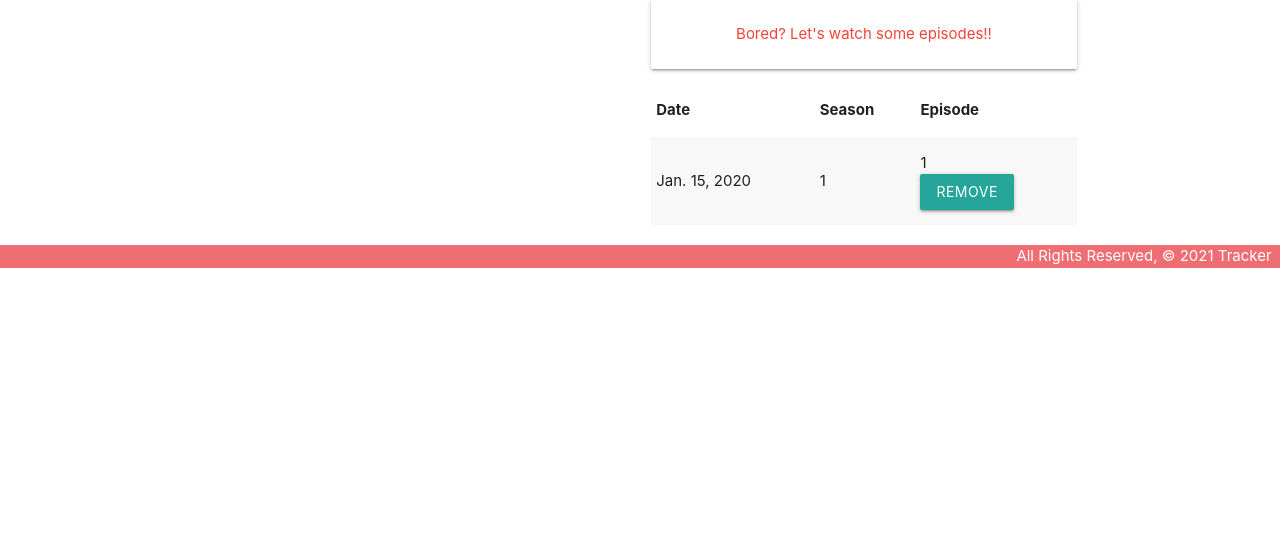
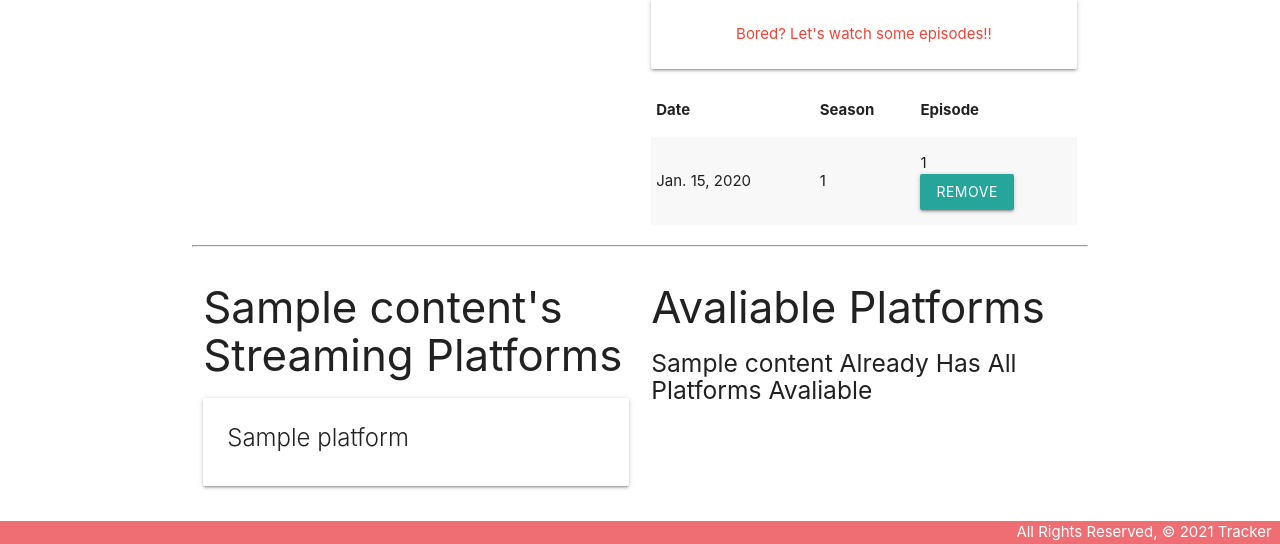
Before and after one commit to Froy-y/Tracker-App, a Django app: page /content/1/ in a window 1280 px wide. Shown: the part 557-1101 px from the top of the page. Before the commit the page ends 825 px from the top, so only its background shows below. Run offline with Django 3.2, Linux system fonts and the light colour scheme; tables that the repository leaves empty hold one stand-in row (values such as "Sample post").

Commit message:
Commit 16 - Creat an association between platforms and content with an add button in details page

```diff
--- a/main_app/templates/content/detail.html
+++ b/main_app/templates/content/detail.html
@@ -64,6 +64,49 @@
         </table>
     </div>
 </div>
+<hr>
+<div class="row">
+    <div class="col s6">
+        <h3>
+            {{ cont.name }}'s Streaming Platforms
+        </h3>
+        {% if cont.platform.count %}
+            {% for plat in cont.platform.all %}
+            <div class="card">
+                <div class="card-content">
+                    <span class="card-title">
+                        <span>{{ plat.name }}</span>
+                    </span>
+                </div>
+            </div>
+            {% endfor %}
+        {% else %}
+            <h5>No Platforms :(</h5>
+        {% endif %}
+    </div>
+    <div class="col s6">
+        <h3>Avaliable Platforms</h3>
+        {% if platforms.count %}
+            {% for plat in platforms.all %}
+                <div class="card">
+                    <div class="card-content">
+                        <span class="card-title">
+                            A <span>{{ plat.name }}</span>
+                        </span>
+                    </div>
+                    <div class="card-action">
+                        <form action="{% url 'assoc_platform' cont.id plat.id %}" method="post">
+                            {% csrf_token %}
+                            <button type="submit" class="btn">Add</button>
+                        </form>
+                    </div>
+                </div>
+            {% endfor %}
+        {% else %}
+            <h5>{{cont.name}} Already Has All Platforms Avaliable</h5>
+        {% endif %}
+    </div>
+</div>
 <script>
     const dateEl = document.getElementById("id_date");
     M.Datepicker.init(dateEl, {
--- a/main_app/urls.py
+++ b/main_app/urls.py
@@ -17,4 +17,5 @@ urlpatterns = [
     path('platforms/create/', views.PlatformCreate.as_view(), name='platform_create'),
     path('platforms/<int:pk>/update', views.PlatformUpdate.as_view(), name='platform_update'),
     path('platforms/<int:pk>/delete', views.PlatformDelete.as_view(), name='platform_delete'),
+    path('content/<int:content_id>/assoc_platform/<int:platform_id>/', views.assoc_platform, name='assoc_platform'),
 ]
--- a/main_app/views.py
+++ b/main_app/views.py
@@ -23,11 +23,13 @@ def content(request):
 
 #detail (show)
 def content_detail(request, content_id):
-    cont = Content.objects.get(id=content_id)
+    content = Content.objects.get(id=content_id)
+    platforms_content_doesnt_have = Platform.objects.exclude(id__in = content.platform.all().values_list('id'))
     entry_form = EntryForm()
     return render(request, 'content/detail.html', {
-        'cont': cont,
-        'entry_form': entry_form
+        'cont': content,
+        'entry_form': entry_form,
+        'platforms': platforms_content_doesnt_have
     })
 
 #create
@@ -105,7 +107,9 @@ class PlatformDelete(DeleteView):
 
 #associations
 #assoc
-
+def assoc_platform(request, content_id, platform_id):
+    Content.objects.get(id=content_id).platform.add(platform_id)
+    return redirect('detail', content_id=content_id)
 
 #unassoc
 
```
